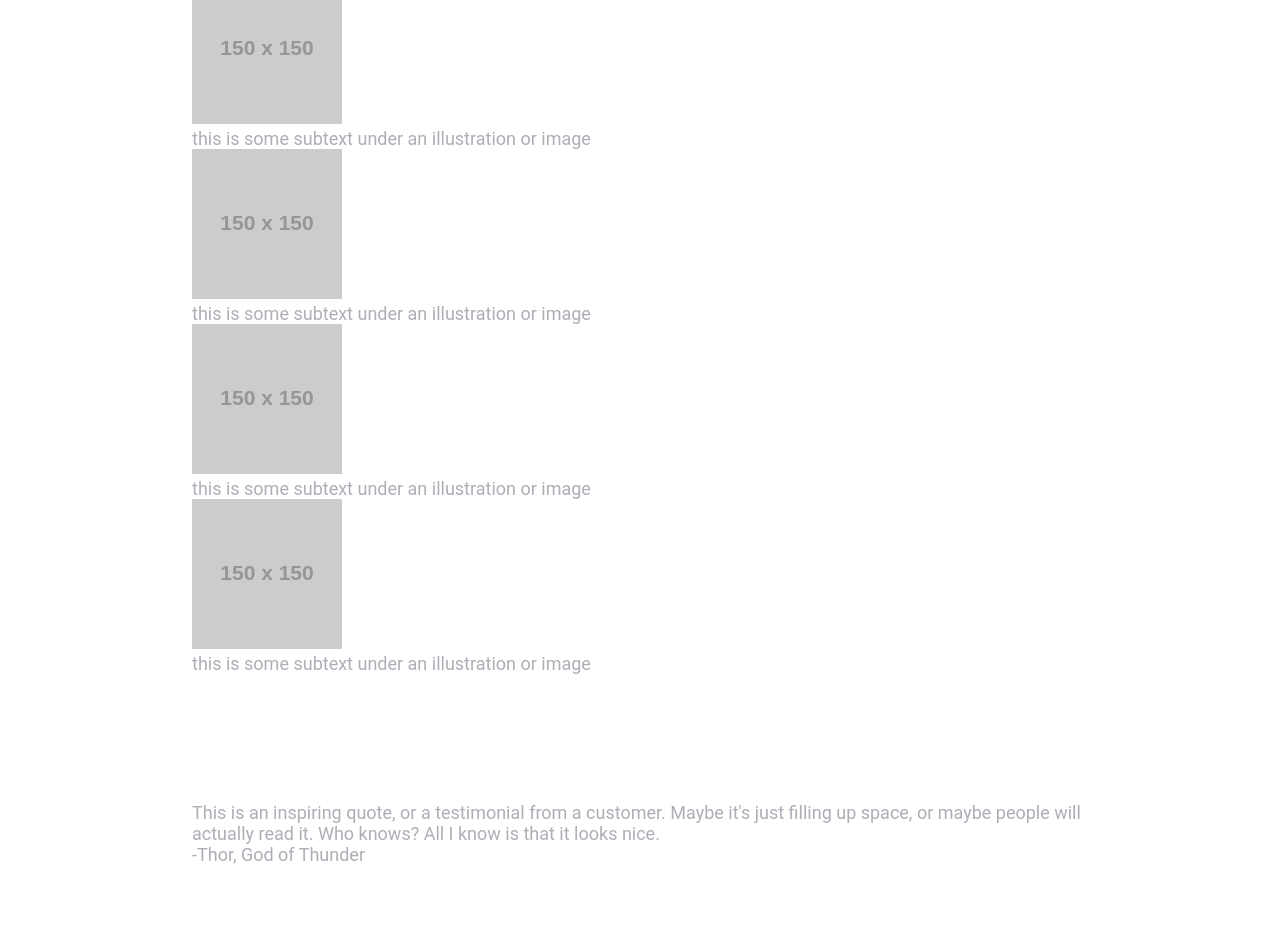
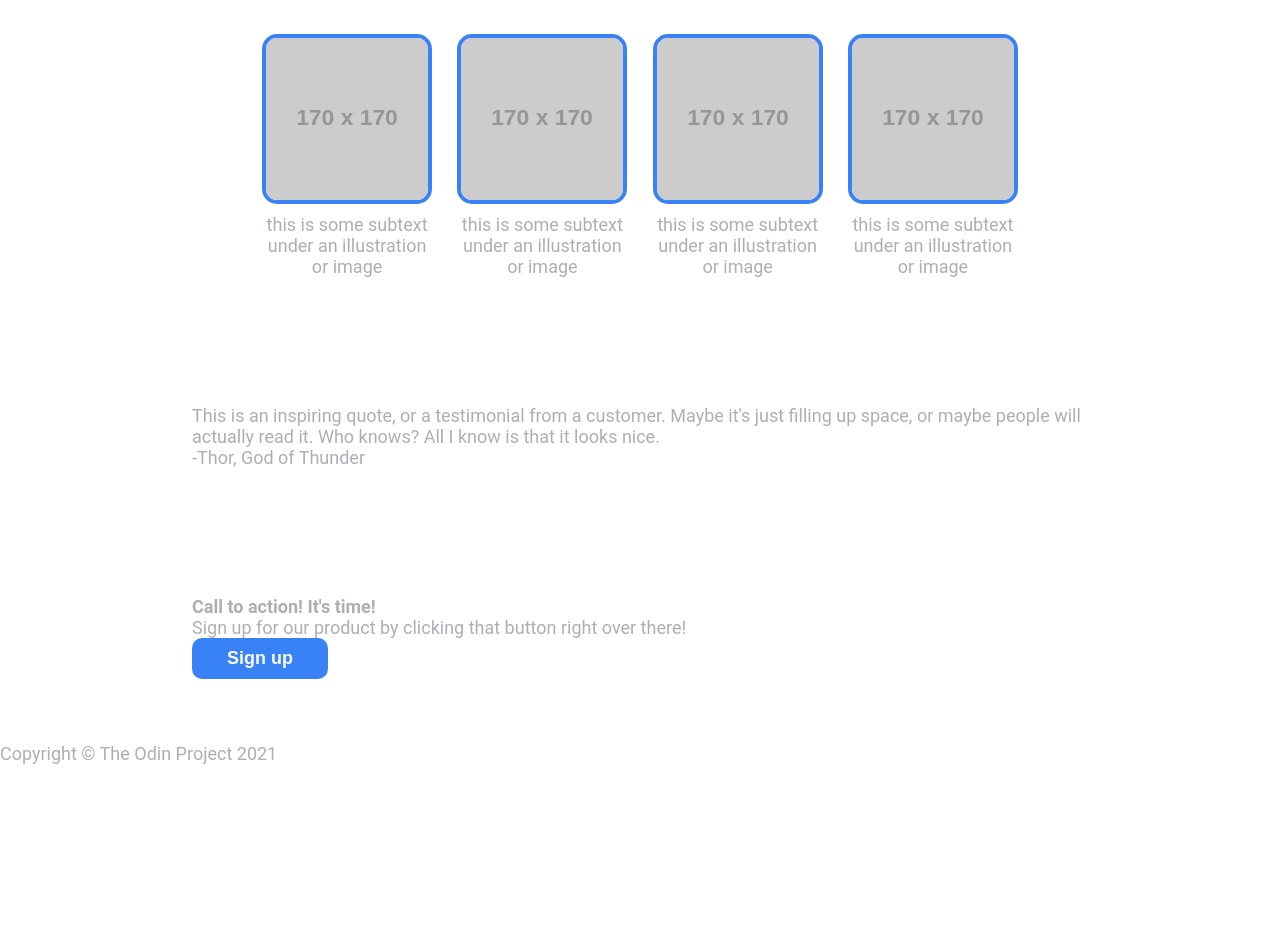
Before and after one commit to natashasupangkat/odin-landing-page, a plain HTML site: page index.html in a window 1280 px wide. Shown: the part 633-1571 px from the top of the page. After the commit the page ends 1397 px from the top, so only its background shows below. Drawn offline with Linux system fonts and the light colour scheme; placeholder pictures from the web are drawn by us.

Commit message:
Completed features section

```diff
--- a/index.html
+++ b/index.html
@@ -10,15 +10,15 @@
 <body>
     <nav>
         <div class="logo">Header Logo</div>
-        <div class="navlinks">
+        <div class="d-flex navlinks">
             <a>header link one</a>
             <a>header link two</a>
             <a>header link three</a>
         </div>
     </nav>
 
-    <section class="hero">
-        <div class="gap">
+    <section class="hero d-flex">
+        <div class="d-flex gap col">
             <h1>This website is awesome</h1>
             <p>This website has some subtext that goes here under the main title. It's a smaller font and the color is lower contrast</p>
             <button>Sign up</button>
@@ -28,23 +28,23 @@
         </div>
     </section>
 
-    <section>
+    <section class="d-flex features col">
         <h2>Some random information</h2>
-        <div>
+        <div class="d-flex boxes row">
             <div>
-                <img src="https://placehold.co/150x150">
+                <img src="https://placehold.co/170">
                 <p>this is some subtext under an illustration or image</p>
             </div>
             <div>
-                <img src="https://placehold.co/150x150">
+                <img src="https://placehold.co/170">
                 <p>this is some subtext under an illustration or image</p>
             </div>
             <div>
-                <img src="https://placehold.co/150x150">
+                <img src="https://placehold.co/170">
                 <p>this is some subtext under an illustration or image</p>
             </div>
             <div>
-                <img src="https://placehold.co/150x150">
+                <img src="https://placehold.co/170">
                 <p>this is some subtext under an illustration or image</p>
             </div>
         </div>
--- a/style.css
+++ b/style.css
@@ -2,6 +2,7 @@
     --dark-bg: #1F2937;
     --light-text: #F9FAF8;
     --body-text: #acafb6;
+    --blue: #3882f6;
 }
 
 * {
@@ -22,8 +23,14 @@ h1 {
     font-weight: 900;
 }
 
+h2 {
+    font-size: 36px;
+    font-weight: 900;
+    color: var(--dark-bg);
+}
+
 button {
-    background: #3882f6;
+    background: var(--blue);
     color: var(--light-text);
     text-align: center;
     border: 0px;
@@ -31,6 +38,18 @@ button {
     border-radius: 10px;
     font-weight: bold;
     font-size: 18px;
+}
+
+.d-flex {
+    display: flex;
+}
+
+.col {
+    flex-direction: column;
+}
+
+.row {
+    flex-direction: row;
 }
 
 nav {
@@ -48,7 +67,6 @@ nav {
 }
 
 .navlinks {
-    display: flex;
     gap: 20px;
     color: var(--body-text);
 }
@@ -58,15 +76,34 @@ section {
 }
 
 .hero {
-    display: flex;
     gap: 50px;
     padding: 7% 15%;
     background: var(--dark-bg);
 }
 
-.gap {
+.features {
+    text-align: center;
+    gap: 50px;
+}
+
+.boxes {
+    padding: 0 5%;
+    justify-content: space-evenly;
+}
+
+.boxes div {
+    width: 170px;
     display: flex;
     flex-direction: column;
+    gap: 10px;
+}
+
+.boxes div img {
+    border: 4px solid var(--blue);
+    border-radius: 15px;
+}
+
+.gap {
     align-items: flex-start;
     gap: 15px;
 }
```
